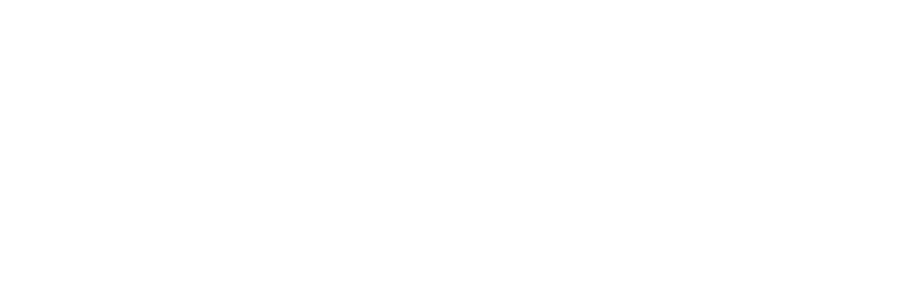
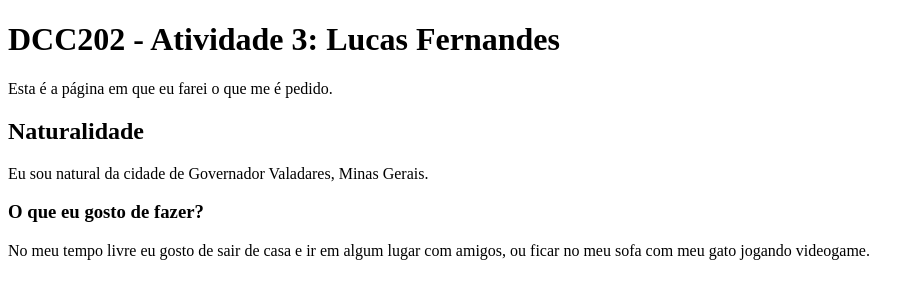
Before and after one commit to ufjf-dcc202/ufjf-dcc202-2023-3-b-atv3-lucasferoli, a website: page index.html in a window 1280 px wide. Shown: the whole page, without its empty margins (0-924 px from the left). Drawn offline with Linux system fonts and the light colour scheme.

Commit message:
Tentando realizar o que foi pedido, mas falhando.

```diff
--- a/index.html
+++ b/index.html
@@ -7,8 +7,20 @@
 </head>
 <body>
     <main>
-        <title>DCC202 - Atividade 3: Lucas Fernandes</title>
+        <h1>DCC202 - Atividade 3: Lucas Fernandes</h1>
+        <section>
+            <p>
+                Esta é a página em que eu farei o que me é pedido.
+            </p>
+        </section>
+        <section>
+        <h2>Naturalidade</h2>
+            <p>Eu sou natural da cidade de Governador Valadares, Minas Gerais.</p>
+        </section>
+    <section>
+    <h3>O que eu gosto de fazer?</h3>
+        <p>No meu tempo livre eu gosto de sair de casa e ir em algum lugar com amigos, ou ficar no meu sofa com meu gato jogando videogame.</p>
+    </section>
     </main>
-
 </body>
 </html>
```
